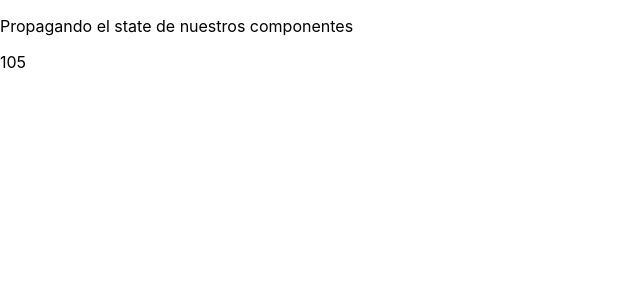
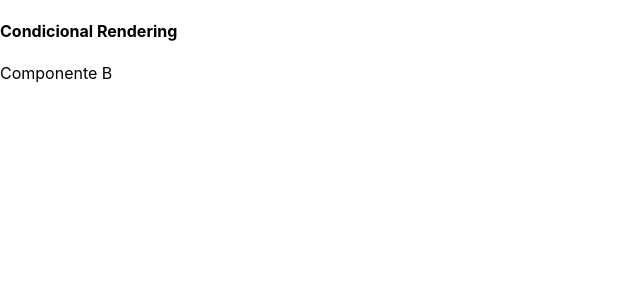
Before and after one commit to Ces1980/ConceptosPracticasReact, a React (Create React App) app: page / in a window 1280 px wide. Shown: the top 300 px of the page, without its empty margins (0-640 px from the left). Built offline with nearby package versions, Linux system fonts and the light colour scheme.

Commit message:
Condicionales en el metodo Render()

```diff
--- a/src/App.js
+++ b/src/App.js
@@ -1,38 +1,12 @@
 import React, {Component} from "react";
-
-
-class Contador extends Component{
-constructor(props){
-  super(props)
-  this.state = {contador: this.props.contadorInicial }
-  setInterval(() => {
-    this.setState({contador: this.state.contador + 1})
-  },1000)
-}
+import CondicionalSection from './sections/condicional';
+class App extends Component {
   render(){
-  return <ContadorNumero numero={this.state.contador}></ContadorNumero>
-  }
-}
-
-Contador.defaultProps = {
-contadorInicial: 0
-}
-
-class ContadorNumero extends Component{
-  render(){
-    console.log('ContadorNumero render()')
-  return <span>{this.props.numero}</span>
-  }
-}
-
-class App extends Component{
-  render(){
-    return(
+    return (
       <div className="App">
-          <p>Propagando el state de nuestros componentes</p>
-          <Contador contadorInicial={100}></Contador>
+        <CondicionalSection/>
       </div>
-    )
+    );
   }
 }
 
--- /dev/null
+++ b/src/sections/condicional.js
@@ -0,0 +1,42 @@
+/* El renderizado condicional en React funciona de la misma
+forma que lo hacen las condiciones en JavaScript.
+Usa operadores de JavaScript como if o el operador condicional
+para crear elementos representando el estado actual, y deja que
+React actualice la interfaz de usuario para emparejarlos. */
+import React, {Component} from 'react';
+
+
+class ComponenteA extends Component{
+    render(){
+        return <p>Componente A</p>
+    }
+}
+
+class ComponenteB extends Component{
+    render(){
+        return <p>Componente B</p>
+    }
+}
+
+function useCondicionalRendering (mostrarA){
+
+    if (mostrarA) {
+        return <ComponenteA/>
+    }
+    return <ComponenteB/>
+}
+
+export default class CondicionalSection extends Component{
+    constructor(){
+        super()
+        this.state= {mostraA: true}
+    }
+    render(){
+        return(
+            <div>
+                <h4>Condicional Rendering</h4>
+                {useCondicionalRendering(this.state.mostrarA)}
+            </div>
+        )
+    }
+}
```
